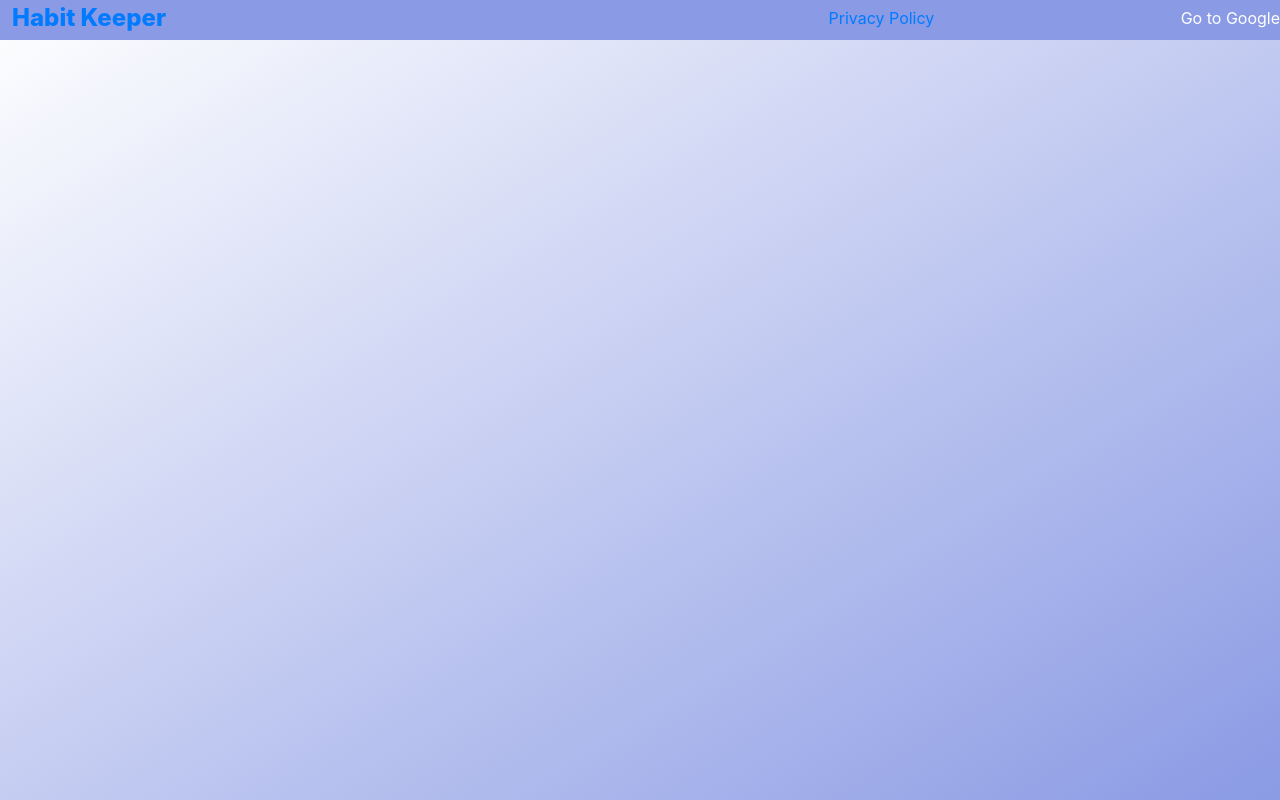
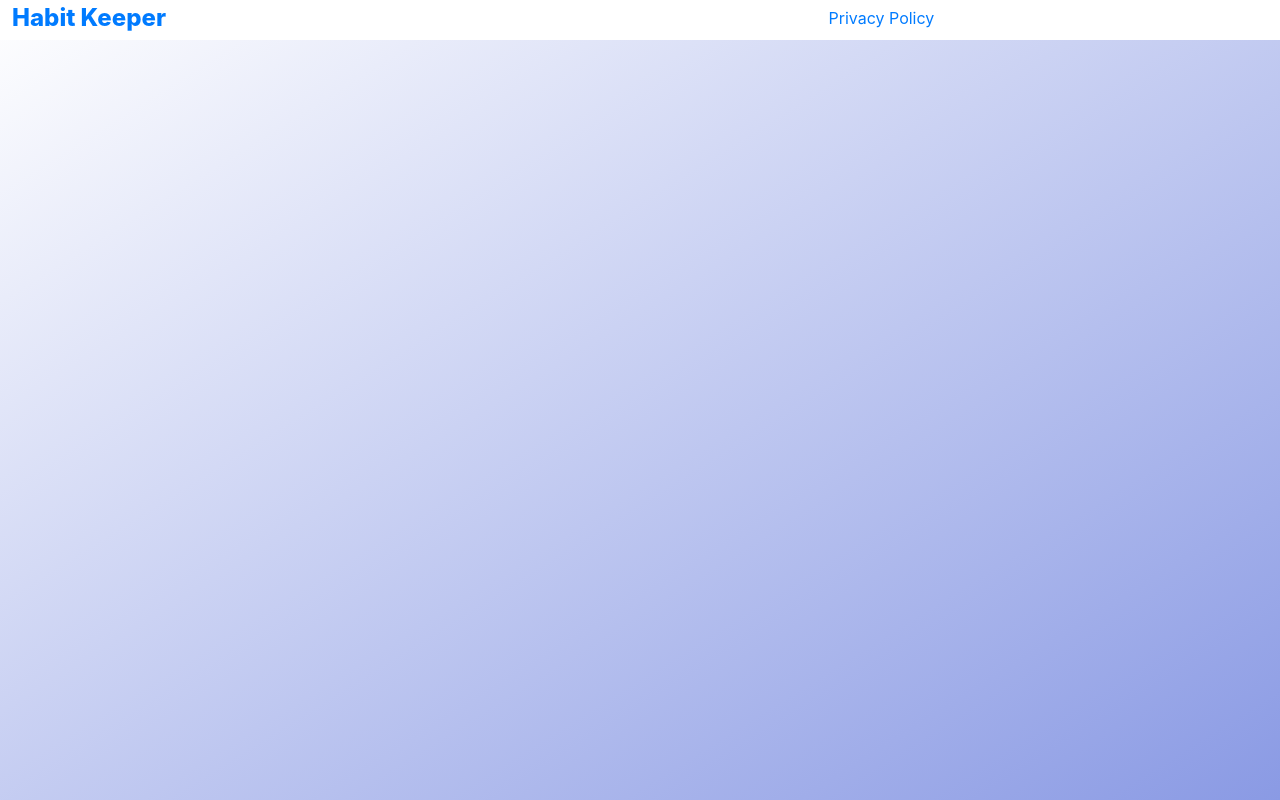
Before and after one commit to nhysmith/nhysmith.github.io, a plain HTML site: page index.html in a window 1280 px wide. Drawn offline with nearby package versions, Linux system fonts and the light colour scheme.

Commit message:
Update style.css

```diff
--- a/style.css
+++ b/style.css
@@ -15,7 +15,6 @@ body {
 
 .flex-container {
   display: flex;
-  background-color: #8a9ae4;
   flex-direction: row;
   height: 45px;
   align-items: center;
```
